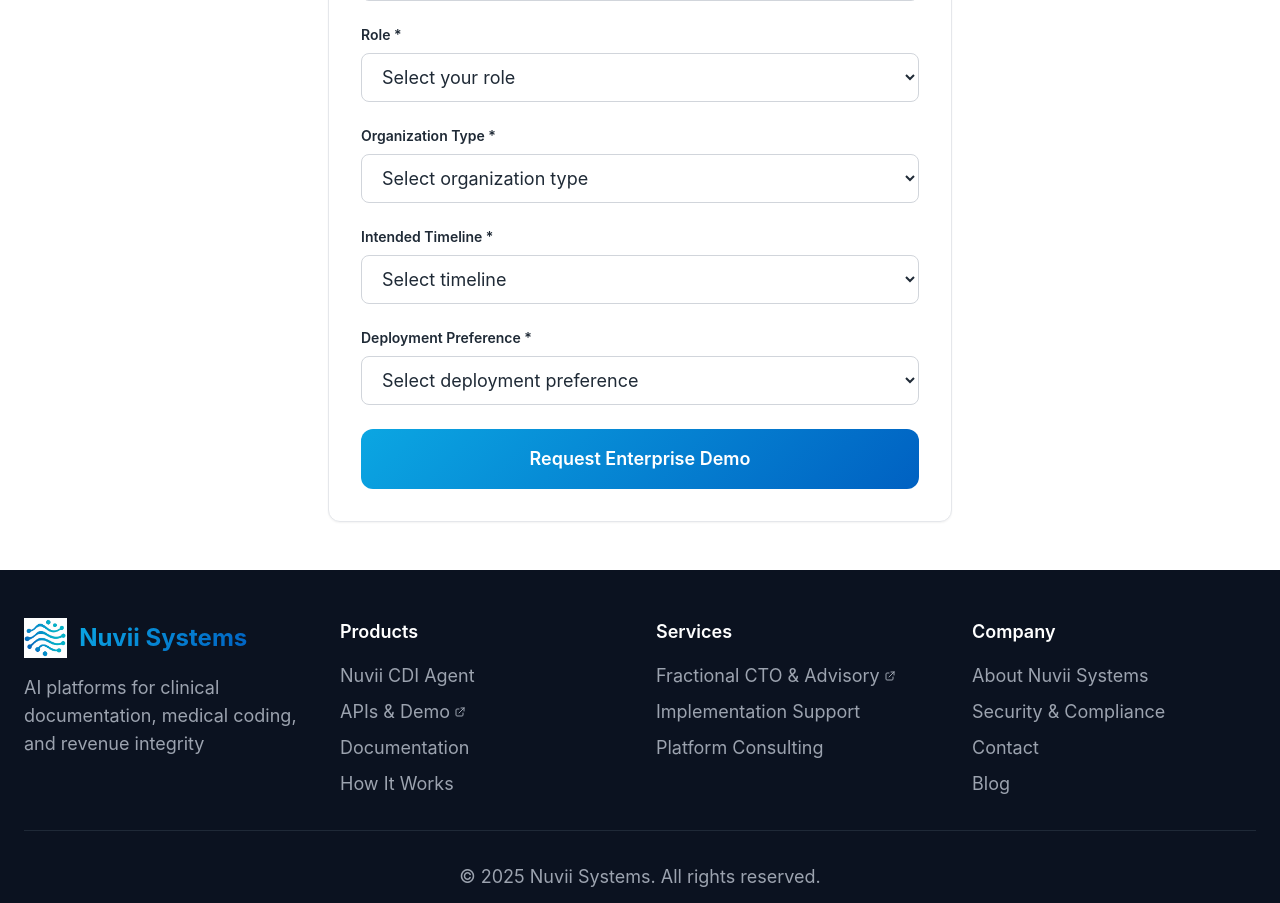
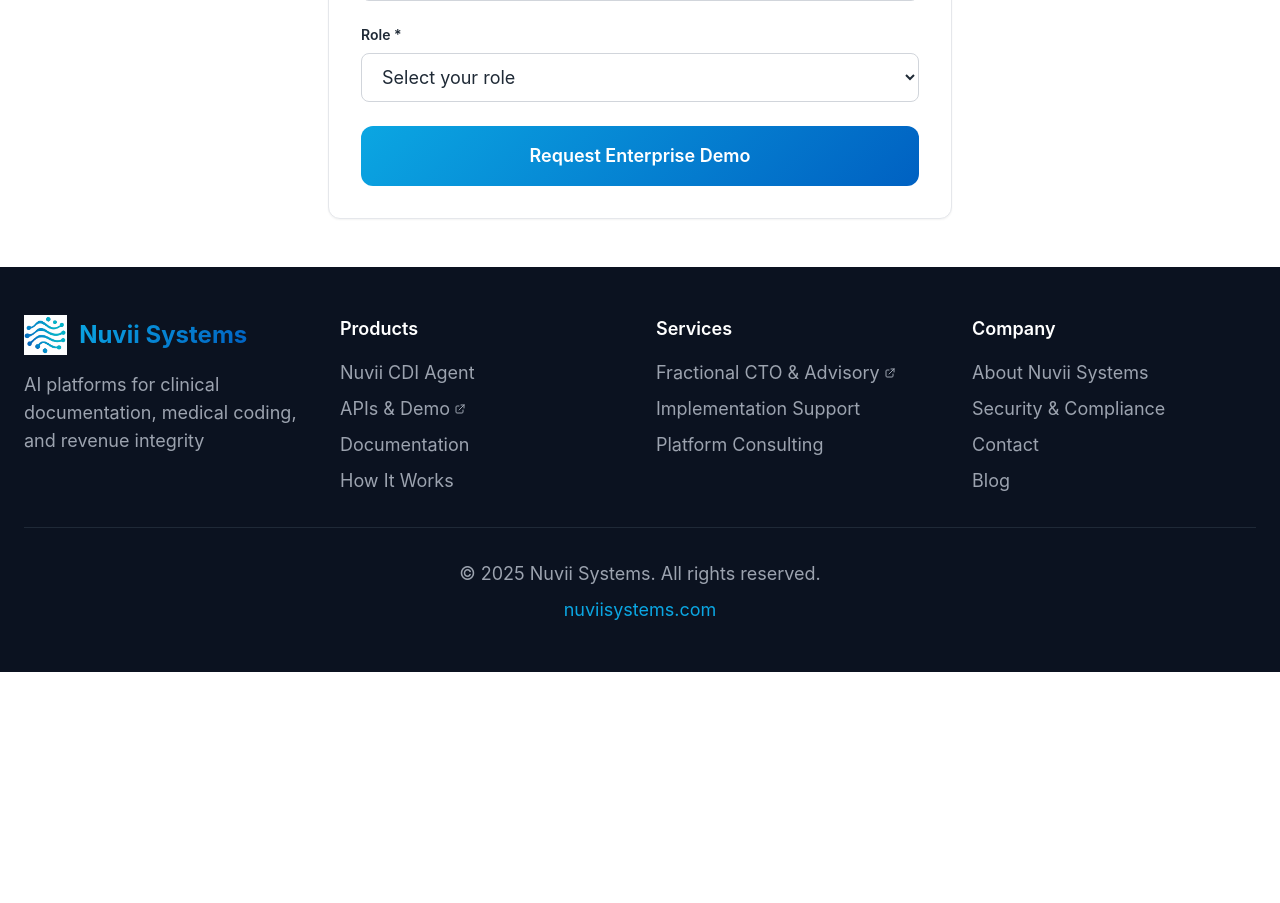
Before and after one commit to mmakkena/nuvii-systems-site, a Next.js app: page /demo in a window 1280 px wide. Shown: the part 1840-2743 px from the top of the page. After the commit the page ends 2512 px from the top, so only its background shows below. Built offline with nearby package versions, Linux system fonts and the light colour scheme.

Commit message:
Simplify demo form to 4 fields
Removed Organization Type, Timeline, and Deployment Preference fields.

Form now only collects: Name, Email, Organization, and Role.

```diff
--- a/src/components/DemoForm.tsx
+++ b/src/components/DemoForm.tsx
@@ -8,9 +8,6 @@
     email: '',
     organization: '',
     role: '',
-    organizationType: '',
-    timeline: '',
-    deploymentPreference: '',
   });
 
   const [submitted, setSubmitted] = useState(false);
@@ -79,21 +76,6 @@
                 objectTypeId: "0-1",
                 name: "jobtitle",
                 value: formData.role
-              },
-              {
-                objectTypeId: "0-1",
-                name: "organization_type",
-                value: formData.organizationType
-              },
-              {
-                objectTypeId: "0-1",
-                name: "timeline",
-                value: formData.timeline
-              },
-              {
-                objectTypeId: "0-1",
-                name: "deployment_preference",
-                value: formData.deploymentPreference
               }
             ],
             context: {
@@ -218,68 +200,6 @@
           </select>
         </div>
 
-        {/* Organization Type */}
-        <div>
-          <label htmlFor="organizationType" className="block text-sm font-semibold text-nuvii-text mb-2">
-            Organization Type *
-          </label>
-          <select
-            id="organizationType"
-            name="organizationType"
-            required
-            value={formData.organizationType}
-            onChange={handleChange}
-            className="w-full px-4 py-3 border border-gray-300 rounded-lg focus:ring-2 focus:ring-nuvii-blue focus:border-transparent outline-none transition-all bg-white"
-          >
-            <option value="">Select organization type</option>
-            <option value="practice">Practice</option>
-            <option value="group">Group</option>
-            <option value="health-system">Health System</option>
-            <option value="vendor">Vendor</option>
-            <option value="other">Other</option>
-          </select>
-        </div>
-
-        {/* Intended Timeline */}
-        <div>
-          <label htmlFor="timeline" className="block text-sm font-semibold text-nuvii-text mb-2">
-            Intended Timeline *
-          </label>
-          <select
-            id="timeline"
-            name="timeline"
-            required
-            value={formData.timeline}
-            onChange={handleChange}
-            className="w-full px-4 py-3 border border-gray-300 rounded-lg focus:ring-2 focus:ring-nuvii-blue focus:border-transparent outline-none transition-all bg-white"
-          >
-            <option value="">Select timeline</option>
-            <option value="0-30">0–30 days</option>
-            <option value="30-90">30–90 days</option>
-            <option value="exploring">Exploring</option>
-          </select>
-        </div>
-
-        {/* Deployment Preference */}
-        <div>
-          <label htmlFor="deploymentPreference" className="block text-sm font-semibold text-nuvii-text mb-2">
-            Deployment Preference *
-          </label>
-          <select
-            id="deploymentPreference"
-            name="deploymentPreference"
-            required
-            value={formData.deploymentPreference}
-            onChange={handleChange}
-            className="w-full px-4 py-3 border border-gray-300 rounded-lg focus:ring-2 focus:ring-nuvii-blue focus:border-transparent outline-none transition-all bg-white"
-          >
-            <option value="">Select deployment preference</option>
-            <option value="vpc">VPC</option>
-            <option value="on-prem">On-Prem</option>
-            <option value="not-sure">Not sure</option>
-          </select>
-        </div>
-
         {/* Submit Button */}
         <button
           type="submit"
```
